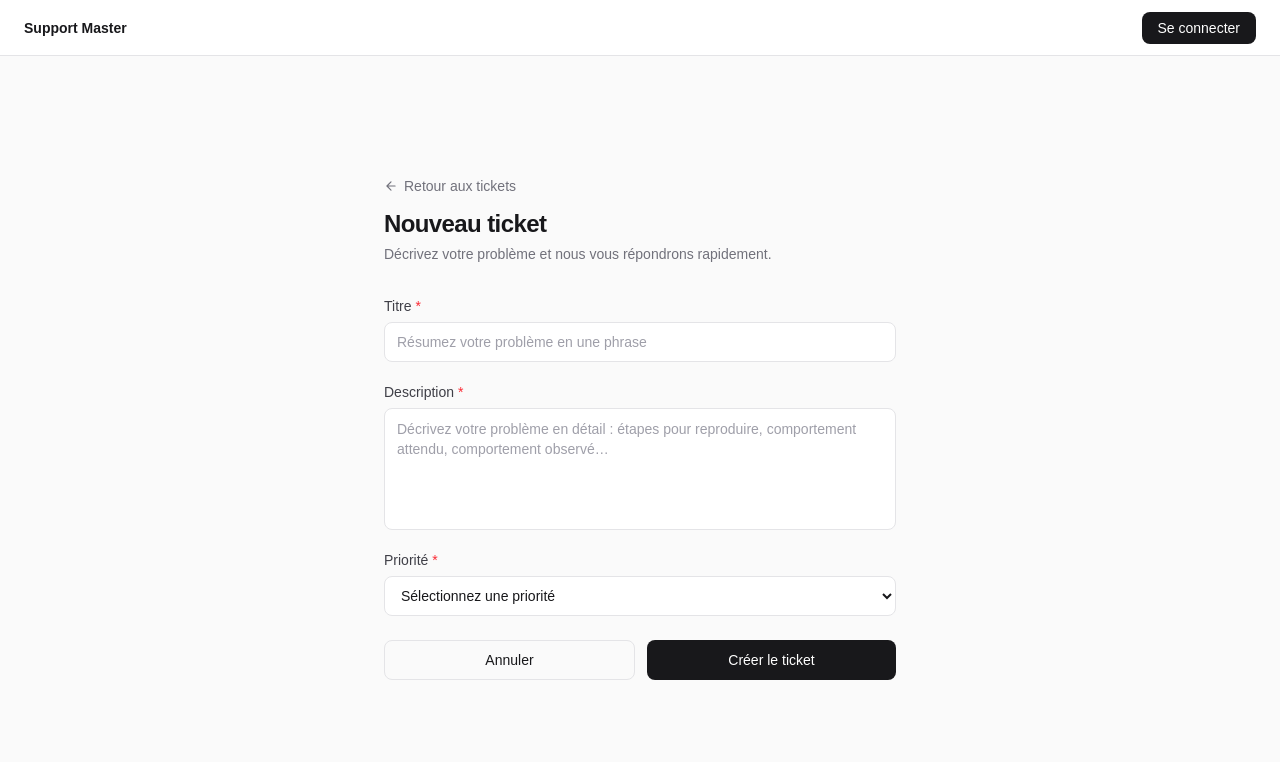
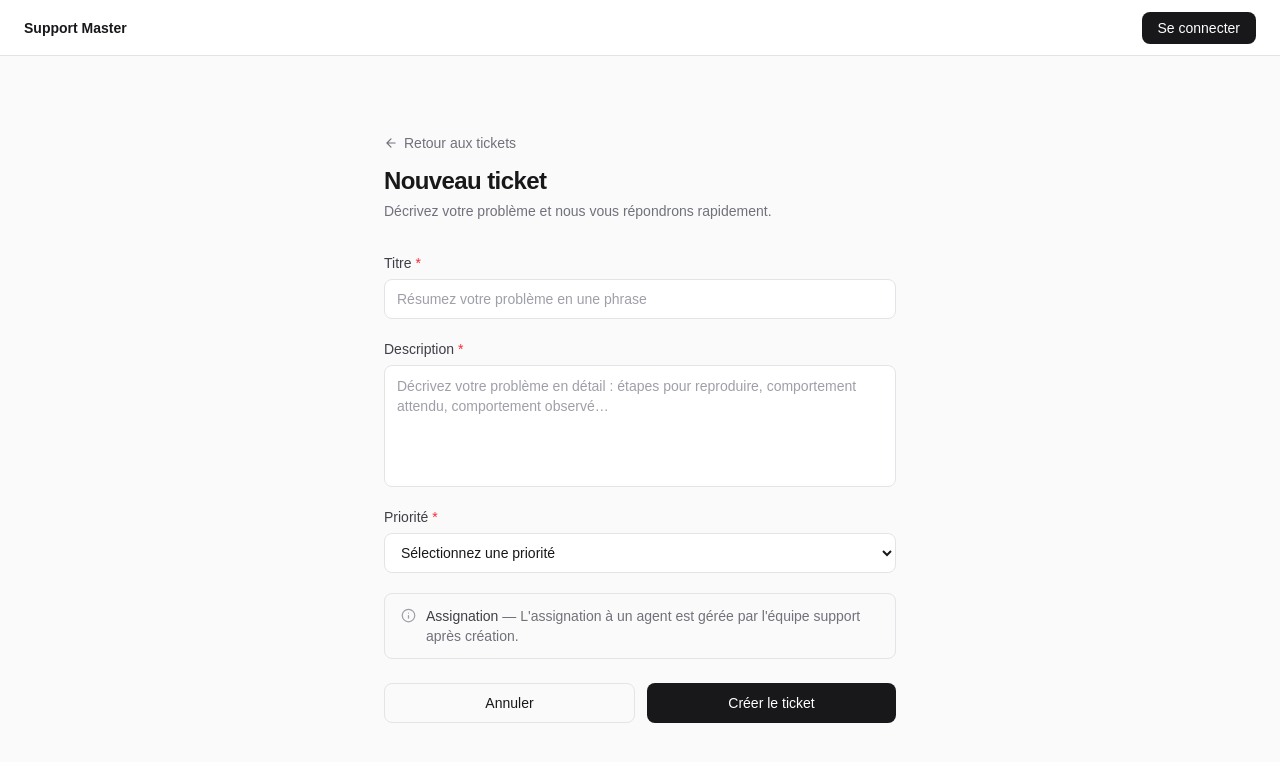
Before and after one commit to NoahBELLO/Support-Master, a Next.js app in the folder frontend/: page /tickets/new in a window 1280 px wide. Shown: the top 762 px of the page. Built offline with nearby package versions, Linux system fonts and the light colour scheme; no server answers.

Commit message:
feat(frontend): enhance ticket assignment display and add related tests

```diff
--- a/frontend/app/tickets/new/page.tsx
+++ b/frontend/app/tickets/new/page.tsx
@@ -124,6 +124,28 @@ export default function NewTicket() {
             </select>
           </div>
 
+          <div className="flex items-start gap-2.5 rounded-lg border border-zinc-200 bg-zinc-50 px-4 py-3 dark:border-zinc-800 dark:bg-zinc-900">
+            <svg
+              xmlns="http://www.w3.org/2000/svg"
+              width="15"
+              height="15"
+              viewBox="0 0 24 24"
+              fill="none"
+              stroke="currentColor"
+              strokeWidth="2"
+              strokeLinecap="round"
+              strokeLinejoin="round"
+              className="mt-0.5 shrink-0 text-zinc-400"
+            >
+              <circle cx="12" cy="12" r="10" />
+              <path d="M12 16v-4M12 8h.01" />
+            </svg>
+            <p className="text-sm text-zinc-500 dark:text-zinc-400">
+              <span className="font-medium text-zinc-700 dark:text-zinc-300">Assignation</span>{' '}
+              — L&apos;assignation à un agent est gérée par l&apos;équipe support après création.
+            </p>
+          </div>
+
           {error && (
             <p className="rounded-lg border border-red-200 bg-red-50 px-3 py-2 text-sm text-red-600 dark:border-red-900 dark:bg-red-950 dark:text-red-400">
               {error}
--- a/frontend/app/tickets/page.tsx
+++ b/frontend/app/tickets/page.tsx
@@ -143,6 +143,12 @@ export default function Tickets() {
                   </span>{' '}
                   · {formatDate(ticket.created_at)}
                 </span>
+                <span className="text-xs text-zinc-400 dark:text-zinc-500">
+                  Assigné à{' '}
+                  <span className="font-medium text-zinc-600 dark:text-zinc-300">
+                    {ticket.assignee_name ?? 'Non assigné'}
+                  </span>
+                </span>
               </div>
               <div className="flex shrink-0 items-center gap-2">
                 <span
```
Also changed, not shown: 2 other files (tests, documents, lock files or other folders).
